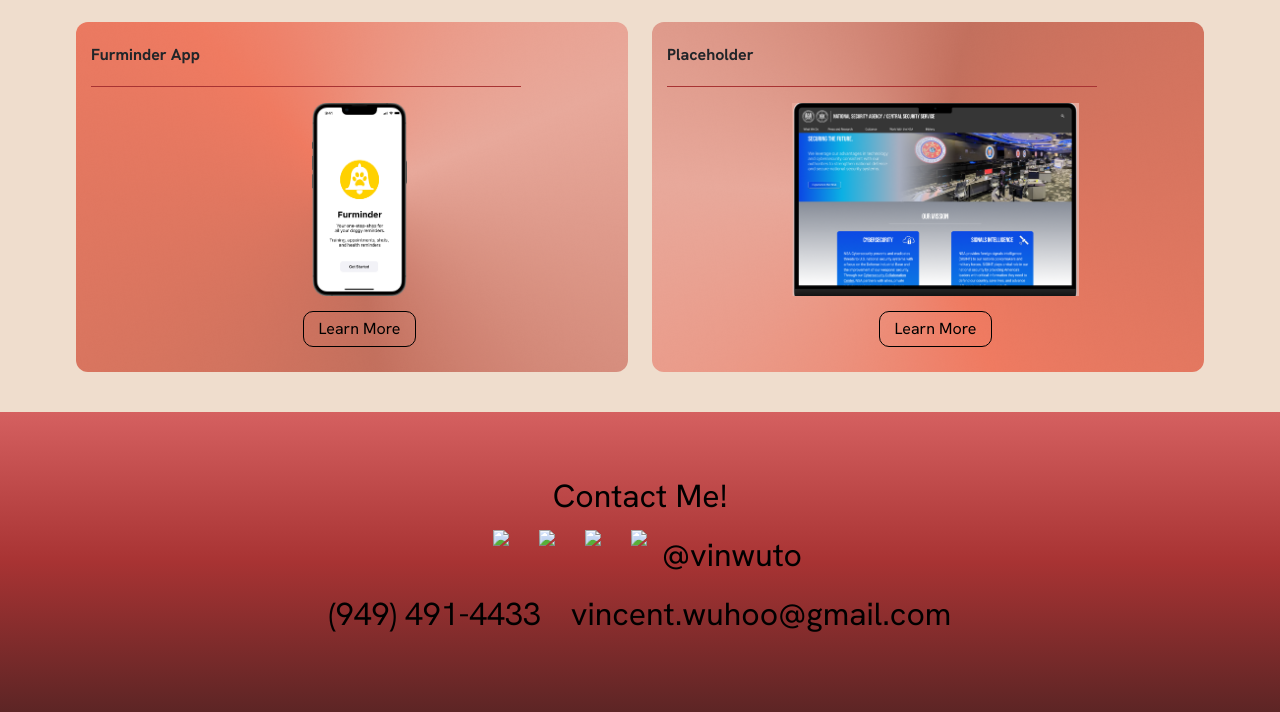
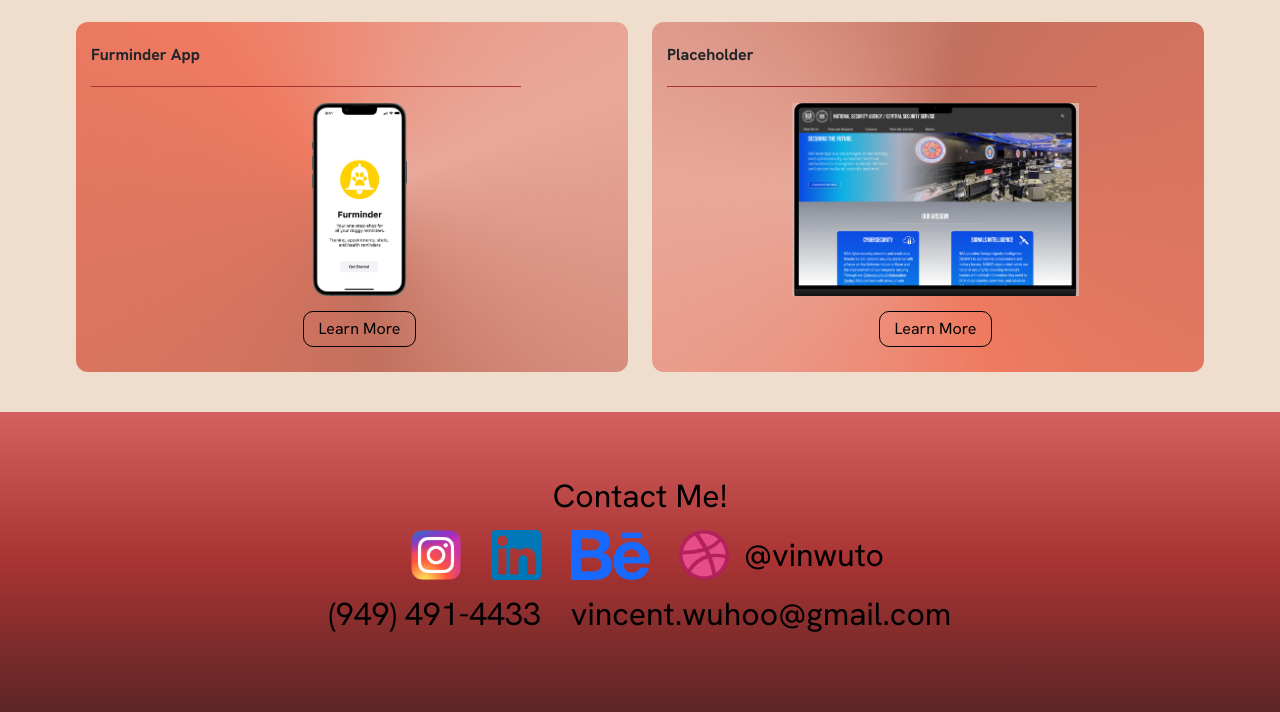
Before and after one commit to vinwuto/UX_UI_HW_19, a plain HTML site: page index.html in a window 1280 px wide. Shown: the part 1254-1966 px from the top of the page. Drawn offline with nearby package versions, Linux system fonts and the light colour scheme; the site is published under a folder, as on GitHub Pages, so addresses that start at the root find nothing.

Commit message:
Bottom social media images fix

```diff
--- a/index.html
+++ b/index.html
@@ -176,10 +176,10 @@
               <h2>Contact Me!</h2>
             </div>
             <div class="media_logos">
-              <img src="/images/image 4.png">
-              <img src="/images/image 5.png">
-              <img src="/images/image 6.png">
-              <img src="/images/image 7.png">
+              <img src="images/image 4.png">
+              <img src="images/image 5.png">
+              <img src="images/image 6.png">
+              <img src="images/image 7.png">
               <div class="insta_tag">
                 <h2>@vinwuto</h2>
               </div>
```
